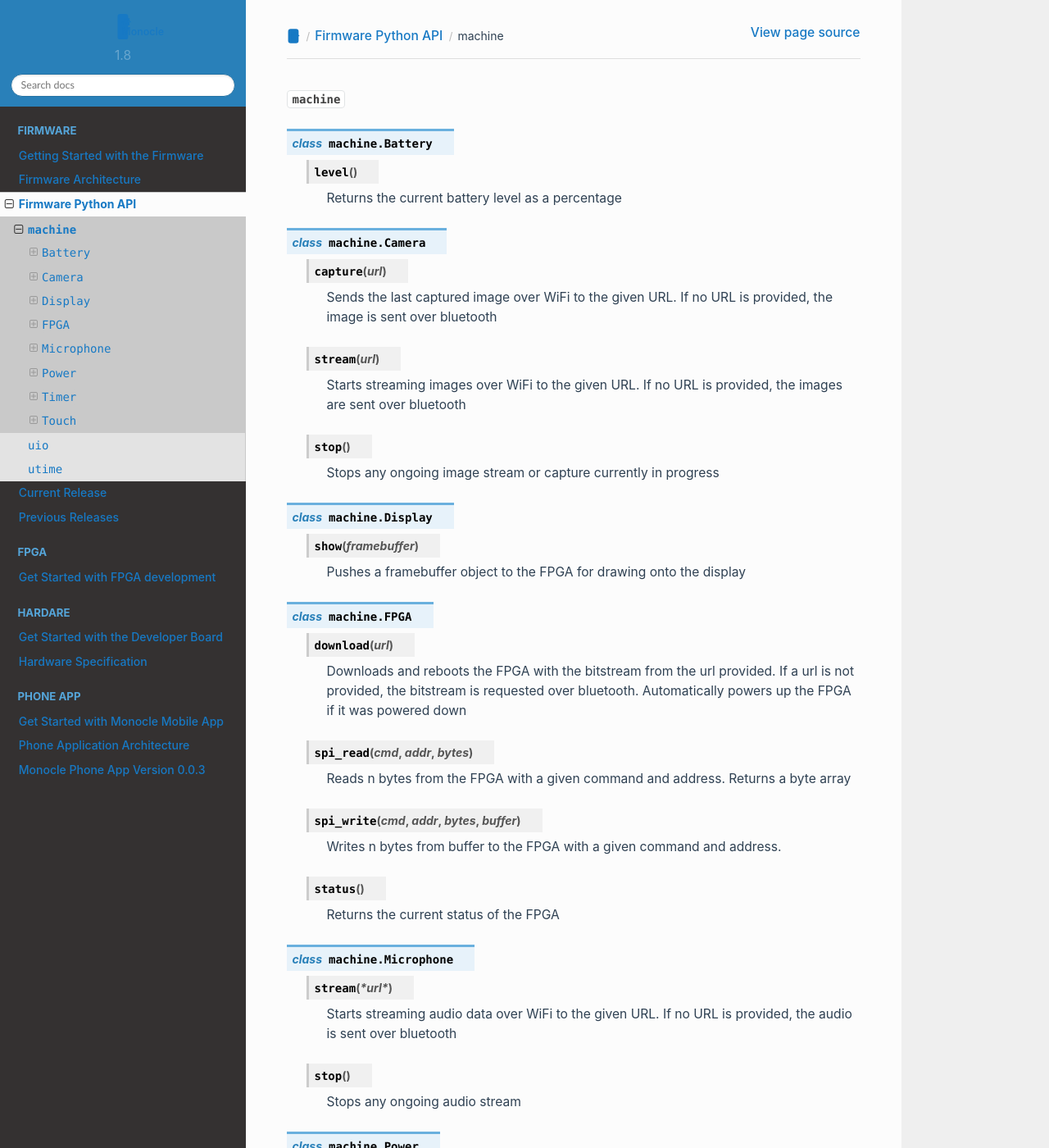
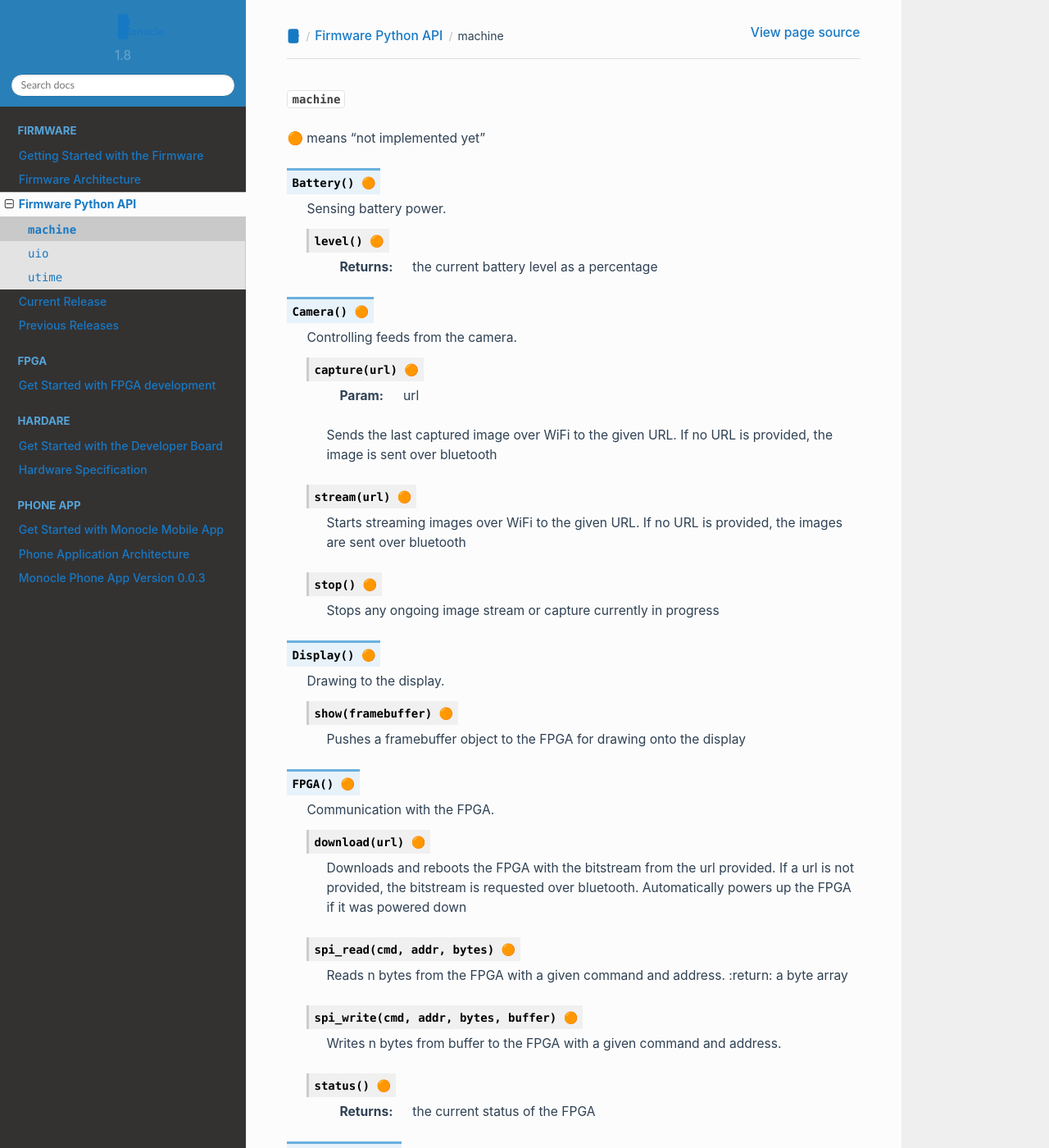
Before and after one commit to josuah/monocle-micropython-docs, a Sphinx documentation site: the page built from source/firmware_python_api/machine.rst, in a window 1280 px wide and 1400 px high. Shown: the whole window at 82% size. Built offline with Sphinx 7.4.7 and the Read the Docs theme 2.0.0, drawn with Linux system fonts in a browser that asks for light colours; pages that are not in the unit, such as notebooks, are missing from menus; some of the changed text lies outside the part shown.

Commit message:
add "WIP" marks

```diff
--- a/source/firmware_python_api/machine.rst
+++ b/source/firmware_python_api/machine.rst
@@ -1,106 +1,124 @@
 :py:mod:`machine`
 -----------------
 
+🟠 means "not implemented yet"
+
 .. py:module:: machine
 
-.. py:class:: Battery
+.. py:class:: Battery() 🟠
 
-   .. py:function:: level
+   Sensing battery power.
 
-      Returns the current battery level as a percentage
+   .. py:method:: level() 🟠
 
-.. py:class:: Camera
+      :return: the current battery level as a percentage
 
-   .. py:function:: capture(url)
+.. py:class:: Camera() 🟠
+
+   Controlling feeds from the camera.
+
+   .. py:method:: capture(url) 🟠
+
+      :param: url
 
       Sends the last captured image over WiFi to the given URL. If no URL is provided, the image is sent over bluetooth
 
-   .. py:function:: stream(url)
+   .. py:method:: stream(url) 🟠
 
       Starts streaming images over WiFi to the given URL. If no URL is provided, the images are sent over bluetooth
 
-   .. py:function:: stop()
+   .. py:method:: stop() 🟠
 
       Stops any ongoing image stream or capture currently in progress
 
-.. py:class:: Display
+.. py:class:: Display() 🟠
 
-   .. py:function:: show(framebuffer)
+   Drawing to the display.
+
+   .. py:method:: show(framebuffer) 🟠
 
       Pushes a framebuffer object to the FPGA for drawing onto the display
 
 
-.. py:class:: FPGA
+.. py:class:: FPGA() 🟠
 
-   .. py:function:: download(url)
+   Communication with the FPGA.
+
+   .. py:method:: download(url) 🟠
 
       Downloads and reboots the FPGA with the bitstream from the url provided. If a url is not provided, the bitstream is requested over bluetooth. Automatically powers up the FPGA if it was powered down
 
-   .. py:function:: spi_read(cmd, addr, bytes)
+   .. py:method:: spi_read(cmd, addr, bytes) 🟠
 
-      Reads n bytes from the FPGA with a given command and address. Returns a byte array
+      Reads n bytes from the FPGA with a given command and address. :return: a byte array
 
-   .. py:function:: spi_write(cmd, addr, bytes, buffer)
+   .. py:method:: spi_write(cmd, addr, bytes, buffer) 🟠
 
       Writes n bytes from buffer to the FPGA with a given command and address.
 
-   .. py:function:: status()
+   .. py:method:: status() 🟠
 
-      Returns the current status of the FPGA
+      :return: the current status of the FPGA
 
 
-.. py:class:: Microphone
+.. py:class:: Microphone() 🟠
 
-   .. py:function:: stream(*url*)
+   Controlling feeds fromthe microphone.
+
+   .. py:method:: stream(*url*) 🟠
 
       Starts streaming audio data over WiFi to the given URL. If no URL is provided, the audio is sent over bluetooth
 
-   .. py:function:: stop()
+   .. py:method:: stop() 🟠
 
       Stops any ongoing audio stream
 
 
-.. py:class:: Power
+.. py:class:: Power() 🟠
 
-   .. py:function:: hibernate(enable)
+   Controlling general power.
+
+   .. py:method:: hibernate(enable) 🟠
 
       Enables or disables all the high power devices. Networking remains active. Upon re-enabling the FPGA will remain in reset until booted using FPGA.boot()
 
-   .. py:function:: reset()
+   .. py:method:: reset() 🟠
 
       Resets the device
 
-   .. py:function:: reset_cause()
+   .. py:method:: reset_cause() 🟠
 
-      Returns the reason for the previous reset or startup state
+      :return: the reason for the previous reset or startup state
 
-   .. py:function:: shutdown(timeout)
+   .. py:method:: shutdown(timeout) 🟠
 
       Places the device into deep-sleep and powers down all high power devices. If a timeout is given, the device will wake up again after that many seconds, otherwise the device will only wake up upon inserting, and removing from the case. Upon wakeup, the device will reset, and the cause can be seen using the Power.reset_cause() function
 
 
-.. py:class:: Timer(id, period, callback, oneshot)
+.. py:class:: Timer(id, period, callback, oneshot) 🟠
 
    Creates a new Timer object on timer id with the period in milliseconds and a given callback handler.
    The oneshot value can optionally be set to true if only a single trigger is required.
    By default the timer is repeating
 
-   .. py:function:: value()
+   .. py:method:: value() 🟠
 
-      Returns the current count value of the timer in milliseconds
+      :return: the current count value of the timer in milliseconds
 
-   .. py:function:: deinit()
+   .. py:method:: deinit() 🟠
 
       De-initializes the timer and stops any callbacks
 
 
-.. py:class:: Touch
+.. py:class:: Touch() 🟠
 
-   .. py:function:: mac_address()
+   Setting up touch event callbacks
 
-      :returns: the 48bit MAC address of the device as a 17 character string. Each byte is delimited with a colon
+.. py:function:: mac_address() 🟠
 
-   .. py:function:: update(start)
+   :return: the 48bit MAC address of the device as a 17 character string. Each byte is delimited with a colon
 
-      Checks for firmware updates and returns True if it is available.
-      If start is set to True, the update process is begun, and the device will enter the bootloader state
+.. py:function:: update(start) 🟠
+
+   Checks for firmware updates and returns True if it is available.
+   If start is set to True, the update process is begun, and the device will enter the bootloader state
```
